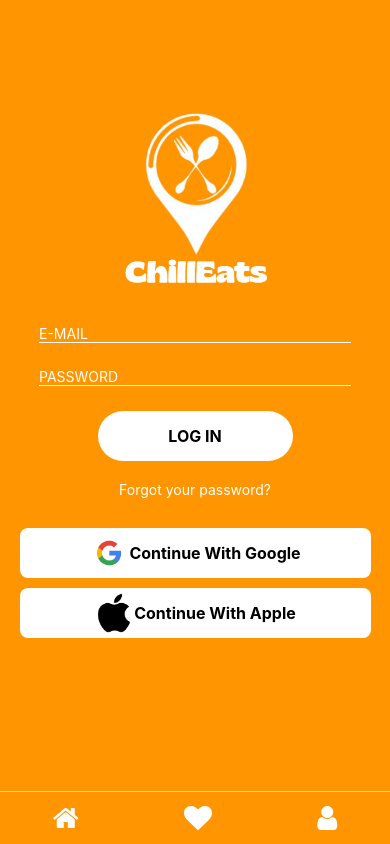
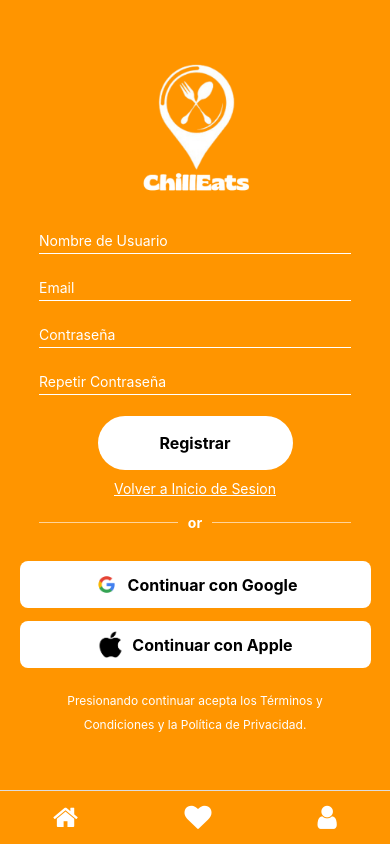
Before and after one commit to ValentinMaraffio/ChillEats, a React Native app: screen / in a window 390 px wide. Built offline with nearby package versions, Linux system fonts and the light colour scheme.

Commit message:
Login y Register terminados, favoritos empezado

```diff
--- a/App.tsx
+++ b/App.tsx
@@ -1,25 +1,33 @@
+import 'react-native-gesture-handler'; // 👈 Importalo arriba del todo, antes que nada
 import React from 'react';
 import { NavigationContainer } from '@react-navigation/native';
 import { createNativeStackNavigator } from '@react-navigation/native-stack';
+import MainScreen from './screens/main';
+import LoginScreen from './screens/login';
+import RegisterScreen from './screens/register';
+import FavoritesScreen from './screens/favorites';
+import { GestureHandlerRootView } from 'react-native-gesture-handler';
 
-import Login from './screens/login';
-import Main from './screens/main';
-import Register from './screens/register';
-import { RootStackParamList } from './index';
+export type RootStackParamList = {
+  Main: undefined;
+  Login: undefined;
+  Register: undefined;
+  Favorites: undefined;
+};
 
 const Stack = createNativeStackNavigator<RootStackParamList>();
 
 export default function App() {
   return (
-    <NavigationContainer>
-      <Stack.Navigator
-        initialRouteName="Login"
-        screenOptions={{ headerShown: false }}
-      >
-        <Stack.Screen name="Main" component={Main} />
-        <Stack.Screen name="Login" component={Login} />
-        <Stack.Screen name="Register" component={Register} />
-      </Stack.Navigator>
-    </NavigationContainer>
+    <GestureHandlerRootView style={{ flex: 1 }}>
+      <NavigationContainer>
+        <Stack.Navigator initialRouteName="Register" screenOptions={{ headerShown: false }}>
+          <Stack.Screen name="Main" component={MainScreen} />
+          <Stack.Screen name="Login" component={LoginScreen} />
+          <Stack.Screen name="Register" component={RegisterScreen} />
+          <Stack.Screen name="Favorites" component={FavoritesScreen} />
+        </Stack.Navigator>
+      </NavigationContainer>
+    </GestureHandlerRootView>
   );
 }
--- a/package.json
+++ b/package.json
@@ -18,12 +18,13 @@
     "expo-status-bar": "~2.0.1",
     "react": "18.3.1",
     "react-native": "0.76.9",
-    "react-native-gesture-handler": "~2.20.2",
     "react-native-maps": "1.18.0",
     "react-native-reanimated": "~3.16.1",
+    "react-native-responsive-screen": "^1.4.2",
     "react-native-safe-area-context": "4.12.0",
     "react-native-screens": "~4.4.0",
-    "react-native-vector-icons": "^10.2.0"
+    "react-native-vector-icons": "^10.2.0",
+    "react-native-gesture-handler": "~2.20.2"
   },
   "devDependencies": {
     "@babel/core": "^7.25.2",
--- /dev/null
+++ b/screens/favorites.tsx
@@ -0,0 +1,102 @@
+import { StatusBar } from 'expo-status-bar';
+import { StyleSheet, TouchableOpacity, Text, View, Image, TextInput, Pressable } from 'react-native';
+import { FontAwesome } from '@expo/vector-icons';
+import { useNavigation } from '@react-navigation/native';
+import { RootStackParamList } from '../index';
+import { NativeStackNavigationProp } from '@react-navigation/native-stack';
+import { widthPercentageToDP as wp, heightPercentageToDP as hp } from 'react-native-responsive-screen';
+
+const icon = require('../assets/img/icon-1.png');
+const googleLogo = require('../assets/img/googleLogo.png');
+const appleLogo = require('../assets/img/appleLogo.png');
+
+export default function App() {
+  const navigation = useNavigation<NativeStackNavigationProp<RootStackParamList>>();
+
+  return (
+    <View style={styles.container}>
+      <View style={styles.content}>
+        <Image source={icon} style={{ width: wp('50%'), height: wp('50%'), marginTop: hp('10%') }} />
+
+        <TextInput
+          style={styles.TextInput}
+          placeholder='E-MAIL'
+          placeholderTextColor={'white'}
+        />
+
+        <TextInput
+          style={styles.TextInput}
+          placeholder='PASSWORD'
+          placeholderTextColor={'white'}
+        />
+
+        <TouchableOpacity
+          style={styles.loginButton}
+          onPress={() => alert('¡Botón presionado!')}>
+          <Text style={styles.buttonText}>LOG IN</Text>
+        </TouchableOpacity>
+
+        <Pressable onPress={() => alert('Texto como botón')}>
+          <Text style={{ color: 'white', margin: hp('2%') }}>Forgot your password?</Text>
+        </Pressable>
+
+        <TouchableOpacity
+          style={styles.continueButton}
+          onPress={() => alert('¡Botón presionado!')}>
+          <Image source={googleLogo} style={{ width: wp('10%'), height: wp('10%') }} />
+          <Text style={styles.buttonText}>Continue With Google</Text>
+        </TouchableOpacity>
+
+        <TouchableOpacity
+          style={styles.continueButton}
+          onPress={() => alert('¡Botón presionado!')}>
+          <Image source={appleLogo} style={{ width: wp('10%'), height: wp('10%') }} />
+          <Text style={styles.buttonText}>Continue With Apple</Text>
+        </TouchableOpacity>
+      </View>
+
+      <View style={styles.bottomNav}>
+        <TouchableOpacity onPress={() => navigation.navigate('Main')}>
+          <FontAwesome name="home" size={wp('7%')} color="white" />
+        </TouchableOpacity>
+
+        <TouchableOpacity>
+          <FontAwesome name="heart" size={wp('7%')} color="white" />
+        </TouchableOpacity>
+
+        <TouchableOpacity onPress={() => navigation.navigate('Register')}>
+          <FontAwesome name="user" size={wp('7%')} color="white" />
+        </TouchableOpacity>
+      </View>
+
+      <StatusBar style="light" />
+    </View>
+  );
+}
+
+const styles = StyleSheet.create({
+  container: {
+    flex: 1,
+    backgroundColor: '#ff9500',
+    justifyContent: 'center',
+  },
+
+  bottomNav: {
+    position: 'absolute',
+    bottom: 0,
+    left: 0,
+    right: 0,
+    flexDirection: 'row',
+    justifyContent: 'space-around',
+    alignItems: 'center',
+    paddingVertical: hp('1.5%'),
+    borderTopWidth: 1,
+    borderColor: '#ddd',
+    backgroundColor: '#ff9500',
+  },
+  content: {
+    flex: 1,
+    alignItems: 'center',
+    justifyContent: 'flex-start',
+  },
+});
--- a/screens/login.tsx
+++ b/screens/login.tsx
@@ -1,114 +1,171 @@
 import { StatusBar } from 'expo-status-bar';
-import { StyleSheet, TouchableOpacity, Text, View, Image, TextInput, Pressable } from 'react-native';
+import {
+  StyleSheet,
+  TouchableOpacity,
+  Text,
+  View,
+  Image,
+  TextInput,
+  Pressable,
+  ScrollView,
+  KeyboardAvoidingView,
+  Platform,
+  Keyboard,
+  TouchableWithoutFeedback,
+} from 'react-native';
 import { FontAwesome } from '@expo/vector-icons';
 import { useNavigation } from '@react-navigation/native';
 import { RootStackParamList } from '../index';
 import { NativeStackNavigationProp } from '@react-navigation/native-stack';
+import { widthPercentageToDP as wp, heightPercentageToDP as hp } from 'react-native-responsive-screen';
 
 const icon = require('../assets/img/icon-1.png');
 const googleLogo = require('../assets/img/googleLogo.png');
 const appleLogo = require('../assets/img/appleLogo.png');
 
-export default function App() {
+export default function LoginScreen() {
   const navigation = useNavigation<NativeStackNavigationProp<RootStackParamList>>();
 
   return (
-    <View style={styles.container}>
+    <KeyboardAvoidingView
+      style={{ flex: 1 }}
+      behavior={Platform.OS === 'ios' ? 'padding' : undefined}
+    >
+      <TouchableWithoutFeedback onPress={Keyboard.dismiss}>
+        <ScrollView
+          contentContainerStyle={styles.scrollContent}
+          keyboardShouldPersistTaps="handled"
+        >
           <View style={styles.content}>
-        <Image source={icon} style={{ width: 200, height: 200, marginTop: 100 }} />
-
-        <TextInput
-          style={styles.TextInput}
-          placeholder='E-MAIL'
-          placeholderTextColor={'white'}
+            <Image
+              source={icon}
+              style={{ width: wp('50%'), height: wp('50%'), marginTop: hp('10%') }}
+              resizeMode="contain"
             />
 
             <TextInput
               style={styles.TextInput}
-          placeholder='PASSWORD'
-          placeholderTextColor={'white'}
+              placeholder="Email"
+              placeholderTextColor="white"
+              keyboardType="email-address"
+            />
+
+            <TextInput
+              style={styles.TextInput}
+              placeholder="Contraseña"
+              placeholderTextColor="white"
+              secureTextEntry
             />
 
             <TouchableOpacity
               style={styles.loginButton}
-          onPress={() => alert('¡Botón presionado!')}>
-          <Text style={styles.buttonText}>LOG IN</Text>
+              onPress={() => alert('¡Botón presionado!')}
+            >
+              <Text style={styles.buttonText}>Iniciar Sesión</Text>
             </TouchableOpacity>
 
             <Pressable onPress={() => alert('Texto como botón')}>
-          <Text style={{ color: 'white', margin: 20 }}>Forgot your password?</Text>
+              <Text style={styles.forgotText}>¿Olvidaste tu contraseña?</Text>
             </Pressable>
 
-        <TouchableOpacity
-          style={styles.continueButton}
-          onPress={() => alert('¡Botón presionado!')}>
-          <Image source={googleLogo} style={{ width: 40, height: 40 }} />
-          <Text style={styles.buttonText}>Continue With Google</Text>
+            <TouchableOpacity onPress={() => navigation.navigate('Register')}>
+              <Text style={styles.registerText}>¿No tienes cuenta? Registrate</Text>
             </TouchableOpacity>
 
             <TouchableOpacity
               style={styles.continueButton}
-          onPress={() => alert('¡Botón presionado!')}>
-          <Image source={appleLogo} style={{ width: 40, height: 40 }} />
-          <Text style={styles.buttonText}>Continue With Apple</Text>
+              onPress={() => alert('¡Botón presionado!')}
+            >
+              <Image source={googleLogo} style={{ width: wp('7%'), height: wp('7%') }} />
+              <Text style={styles.buttonText}>Continuar con Google</Text>
+            </TouchableOpacity>
+
+            <TouchableOpacity
+              style={styles.continueButton}
+              onPress={() => alert('¡Botón presionado!')}
+            >
+              <Image source={appleLogo} style={{ width: wp('7%'), height: wp('7%') }} />
+              <Text style={styles.buttonText}>Continuar con Apple</Text>
             </TouchableOpacity>
           </View>
+        </ScrollView>
+      </TouchableWithoutFeedback>
 
       <View style={styles.bottomNav}>
         <TouchableOpacity onPress={() => navigation.navigate('Main')}>
-          <FontAwesome name="home" size={28} color="white" />
+          <FontAwesome name="home" size={wp('7%')} color="white" />
         </TouchableOpacity>
 
-        <TouchableOpacity onPress={() => alert('Buscar')}>
-          <FontAwesome name="heart" size={28} color="white" />
+        <TouchableOpacity onPress={() => navigation.navigate('Favorites')}>
+          <FontAwesome name="heart" size={wp('7%')} color="white" />
         </TouchableOpacity>
 
-        <TouchableOpacity onPress={() => alert('Perfil')}>
-          <FontAwesome name="user" size={28} color="white" />
+        <TouchableOpacity>
+          <FontAwesome name="user" size={wp('7%')} color="white" />
         </TouchableOpacity>
       </View>
 
       <StatusBar style="light" />
-    </View>
+    </KeyboardAvoidingView>
   );
 }
 
 const styles = StyleSheet.create({
-  container: {
-    flex: 1,
+  scrollContent: {
+    alignItems: 'center',
+    justifyContent: 'flex-start',
+    paddingBottom: hp('15%'),
     backgroundColor: '#ff9500',
-    justifyContent: 'center',
+    width: '100%',
+  },
+  content: {
+    alignItems: 'center',
+    justifyContent: 'flex-start',
+    width: '100%',
   },
   TextInput: {
     borderBottomWidth: 1,
     borderColor: 'white',
-    width: '80%',
-    marginTop: 25,
+    width: wp('80%'),
+    marginTop: hp('2.5%'),
     color: 'white',
+    paddingVertical: hp('0.5%'),
   },
   loginButton: {
     backgroundColor: 'white',
-    paddingVertical: 15,
-    borderRadius: 30,
-    marginTop: 25,
-    width: '50%',
-    display: 'flex',
+    paddingVertical: hp('2%'),
+    borderRadius: wp('8%'),
+    marginTop: hp('2.5%'),
+    width: wp('50%'),
   },
   buttonText: {
     color: 'black',
     fontWeight: 'bold',
-    fontSize: 16,
+    fontSize: wp('4%'),
     textAlign: 'center',
+  },
+  forgotText: {
+    color: 'white',
+    margin: hp('2%'),
+    fontSize: wp('3.5%'),
+    textDecorationLine: 'underline',
+  },
+  registerText: {
+    color: 'white',
+    fontSize: wp('3.5%'),
+    textDecorationLine: 'underline',
+    marginBottom: hp('2%'),
   },
   continueButton: {
     flexDirection: 'row',
     alignItems: 'center',
     justifyContent: 'center',
     backgroundColor: 'white',
-    paddingVertical: 5,
-    borderRadius: 8,
-    marginTop: 10,
-    width: '90%',
+    paddingVertical: hp('1.2%'),
+    borderRadius: wp('2%'),
+    marginTop: hp('1.5%'),
+    width: wp('90%'),
+    gap: wp('2%'),
   },
   bottomNav: {
     position: 'absolute',
@@ -118,14 +175,9 @@
     flexDirection: 'row',
     justifyContent: 'space-around',
     alignItems: 'center',
-    paddingVertical: 12,
+    paddingVertical: hp('1.5%'),
     borderTopWidth: 1,
     borderColor: '#ddd',
     backgroundColor: '#ff9500',
   },
-  content: {
-    flex: 1,
-    alignItems: 'center',
-    justifyContent: 'flex-start',
-  },
 });
--- a/screens/main.tsx
+++ b/screens/main.tsx
@@ -21,7 +21,7 @@
 import { useNavigation } from '@react-navigation/native';
 import { NativeStackNavigationProp } from '@react-navigation/native-stack';
 
-export default function App() {
+export default function MainScreen() {
   const navigation = useNavigation<NativeStackNavigationProp<RootStackParamList>>();
   const [location, setLocation] = useState(null);
   const mapRef = useRef(null);
@@ -96,24 +96,26 @@
         </TouchableWithoutFeedback>
       </KeyboardAvoidingView>
 
+      {/* Sombra falsa hacia arriba */}
+      <View style={styles.shadowOverlay} />
+
       {/* Barra inferior */}
       <View style={styles.bottomNav}>
         <TouchableOpacity onPress={() => navigation.navigate('Main')}>
           <FontAwesome name="home" size={28} color="white" />
         </TouchableOpacity>
 
-  <TouchableOpacity onPress={() => alert('Buscar')}>
+        <TouchableOpacity onPress={() => navigation.navigate('Favorites')}>
           <FontAwesome name="heart" size={28} color="white" />
         </TouchableOpacity>
 
-  <TouchableOpacity onPress={() => navigation.navigate('Register')}>
+        <TouchableOpacity onPress={() => navigation.navigate('Login')}>
           <FontAwesome name="user" size={28} color="white" />
         </TouchableOpacity>
       </View>
     </SafeAreaView>
   );
 }
-
 
 
 const styles = StyleSheet.create({
@@ -160,6 +162,15 @@
     fontSize: 12,
     color: '#000',
   },
+  shadowOverlay: {
+    position: 'absolute',
+    bottom: 59,
+    width: '100%',
+    height: 3,
+    backgroundColor: '#000',
+    opacity: 0.5,
+    zIndex: 9,
+  },
   bottomNav: {
     position: 'absolute',
     bottom: 0,
@@ -171,5 +182,6 @@
     alignItems: 'center',
     borderTopWidth: 0.5,
     borderColor: '#eee',
+    zIndex: 10,
   },
 });
--- a/screens/register.tsx
+++ b/screens/register.tsx
@@ -1,56 +1,86 @@
 import { StatusBar } from 'expo-status-bar';
-import { StyleSheet, TouchableOpacity, Text, View, Image, TextInput, Button, Pressable } from 'react-native';
+import {
+  StyleSheet,
+  TouchableOpacity,
+  Text,
+  View,
+  Image,
+  TextInput,
+  ScrollView,
+  KeyboardAvoidingView,
+  Platform,
+  Keyboard,
+  TouchableWithoutFeedback,
+} from 'react-native';
 import { FontAwesome } from '@expo/vector-icons';
 import { RootStackParamList } from '../index';
 import { useNavigation } from '@react-navigation/native';
 import { NativeStackNavigationProp } from '@react-navigation/native-stack';
+import {
+  widthPercentageToDP as wp,
+  heightPercentageToDP as hp,
+} from 'react-native-responsive-screen';
 
 const icon = require('../assets/img/icon-1.png');
 const googleLogo = require('../assets/img/googleLogo.png');
 const appleLogo = require('../assets/img/appleLogo.png');
 
-export default function App() {
+export default function RegisterScreen() {
   const navigation = useNavigation<NativeStackNavigationProp<RootStackParamList>>();
+
   return (
-
+    <KeyboardAvoidingView
+      style={{ flex: 1 }}
+      behavior={Platform.OS === 'ios' ? 'padding' : undefined}
+    >
+      <TouchableWithoutFeedback onPress={Keyboard.dismiss}>
+        <ScrollView
+          contentContainerStyle={styles.scrollContent}
+          keyboardShouldPersistTaps="handled"
+        >
           <View style={styles.container}>
-
-      <View style={styles.content}>
-
-        <Image source={icon} style={{ width: 180, height: 180, marginTop: 80 }}/>
-
-        <TextInput
-          style={styles.TextInput}
-          placeholder='USERNAME'
-          placeholderTextColor={'white'}
+            <Image
+              source={icon}
+              style={{ width: wp('40%'), height: wp('40%'), marginTop: hp('6%') }}
+              resizeMode="contain"
             />
 
             <TextInput
               style={styles.TextInput}
-          placeholder='E-MAIL'
-          placeholderTextColor={'white'}
+              placeholder="Nombre de Usuario"
+              placeholderTextColor="white"
             />
             <TextInput
               style={styles.TextInput}
-            placeholder='PASSWORD'
-            placeholderTextColor={'white'}
+              placeholder="Email"
+              placeholderTextColor="white"
+              keyboardType="email-address"
             />
             <TextInput
               style={styles.TextInput}
-            placeholder='REPEAT PASSWORD'
-            placeholderTextColor={'white'}
+              placeholder="Contraseña"
+              placeholderTextColor="white"
+              secureTextEntry
+            />
+            <TextInput
+              style={styles.TextInput}
+              placeholder="Repetir Contraseña"
+              placeholderTextColor="white"
+              secureTextEntry
             />
 
             <TouchableOpacity
               style={styles.signInButton}
-          onPress={() => alert('¡Botón presionado!')}>
-          <Text style={styles.buttonText}>SIGN IN</Text>
+              onPress={() => alert('¡Botón presionado!')}
+            >
+              <Text style={styles.buttonText}>Registrar</Text>
             </TouchableOpacity>
 
             <TouchableOpacity
-          style={styles.signInButton}
-          onPress={() => alert('¡Botón presionado!')}>
-          <Text style={styles.buttonText}>LOGIN</Text>
+              style={styles.login}
+              onPress={() => navigation.navigate('Login')}
+            >
+              <Text style={styles.buttonTextLogin}>Volver a Inicio de Sesion</Text>
             </TouchableOpacity>
 
             <View style={styles.dividerContainer}>
@@ -59,131 +89,129 @@
               <View style={styles.line} />
             </View>
 
-
             <TouchableOpacity
-
               style={styles.continueButton}
-          onPress={() => alert('¡Botón presionado!')}>
-          <Image source={googleLogo} style={{ width:40, height:40 }}/>
-          <Text style={styles.buttonText}>Continue With Google</Text>
-
+              onPress={() => alert('¡Botón presionado!')}
+            >
+              <Image source={googleLogo} style={{ width: wp('7%'), height: wp('7%') }} />
+              <Text style={styles.buttonText}>Continuar con Google</Text>
             </TouchableOpacity>
 
             <TouchableOpacity
-
               style={styles.continueButton}
-          onPress={() => alert('¡Botón presionado!')}>
-          <Image source={appleLogo} style={{ width:40, height:40 }}/>
-          <Text style={styles.buttonText}>Continue With Apple</Text>
-
+              onPress={() => alert('¡Botón presionado!')}
+            >
+              <Image source={appleLogo} style={{ width: wp('7%'), height: wp('7%') }} />
+              <Text style={styles.buttonText}>Continuar con Apple</Text>
             </TouchableOpacity>
 
-        <Text style={styles.TermsText}>By clicking continue, you agree to our Terms of Service and Privacy Policy</Text>
-
-
-
-
+            <Text style={styles.TermsText}>
+              Presionando continuar acepta los Términos y Condiciones y la Política de Privacidad.
+            </Text>
           </View>
+        </ScrollView>
+      </TouchableWithoutFeedback>
 
       <View style={styles.bottomNav}>
         <TouchableOpacity onPress={() => navigation.navigate('Main')}>
-    <FontAwesome name="home" size={28} color="white" />
+          <FontAwesome name="home" size={wp('7%')} color="white" />
         </TouchableOpacity>
 
-  <TouchableOpacity onPress={() => alert('Buscar')}>
-    <FontAwesome name="heart" size={28} color="white" />
+        <TouchableOpacity onPress={() => navigation.navigate('Favorites')}>
+          <FontAwesome name="heart" size={wp('7%')} color="white" />
         </TouchableOpacity>
 
-  <TouchableOpacity onPress={() => navigation.navigate('Register')}>
-    <FontAwesome name="user" size={28} color="white" />
+        <TouchableOpacity>
+          <FontAwesome name="user" size={wp('7%')} color="white" />
         </TouchableOpacity>
       </View>
 
       <StatusBar style="light" />
-    </View>
+    </KeyboardAvoidingView>
   );
 }
 
 const styles = StyleSheet.create({
-
   container: {
-    flex: 1,
     backgroundColor: '#ff9500',
-    justifyContent: 'center',
+    alignItems: 'center',
+    paddingBottom: hp('4%'),
+    width: '100%',
   },
-
+  scrollContent: {
+    alignItems: 'center',
+    justifyContent: 'flex-start',
+    paddingBottom: hp('15%'),
+    backgroundColor: '#ff9500',
+  },
   TextInput: {
     borderBottomWidth: 1,
     borderColor: 'white',
-    width: '80%',
-    marginTop: 25,
-    color:'white',
+    width: wp('80%'),
+    marginTop: hp('2.5%'),
+    color: 'white',
+    paddingVertical: hp('0.5%'),
   },
-  TermsText:{
-    color: 'white',
-    textAlign: 'center',
-    width: '80%',
-    marginTop: 20,
-    fontSize: 13,
-    lineHeight: 18,
-  },
-
   signInButton: {
     backgroundColor: 'white',
-    paddingVertical: 15,
-    borderRadius: 30,
-    marginTop: 25,
-    width: '50%',
+    paddingVertical: hp('2%'),
+    borderRadius: wp('8%'),
+    marginTop: hp('2.5%'),
+    width: wp('50%'),
     display: 'flex',
   },
-
-  loginInButton: {
-    backgroundColor: 'white',
-    paddingVertical: 15,
-    borderRadius: 30,
-    marginTop: 25,
-    width: '50%',
-    display: 'flex',
+  login: {
+    marginTop: hp('1.2%'),
   },
-
+  buttonText: {
+    color: 'black',
+    fontWeight: 'bold',
+    fontSize: wp('4%'),
+    textAlign: 'center',
+  },
+  buttonTextLogin: {
+    color: 'white',
+    fontWeight: '400',
+    fontSize: wp('3.5%'),
+    textAlign: 'center',
+    textDecorationLine: 'underline',
+  },
   dividerContainer: {
     flexDirection: 'row',
     alignItems: 'center',
-    marginVertical: 20,
+    marginVertical: hp('2%'),
+    width: wp('80%'),
   },
-
   line: {
     flex: 1,
     height: 1,
     backgroundColor: '#fff',
     opacity: 0.6,
   },
-
   dividerText: {
-    marginHorizontal: 10,
+    marginHorizontal: wp('2.5%'),
     color: '#fff',
     fontWeight: 'bold',
   },
-
-
-  buttonText: {
-    color: 'black',
-    fontWeight: 'bold',
-    fontSize: 16,
-    textAlign: 'center',
-  },
-
   continueButton: {
     flexDirection: 'row',
     alignItems: 'center',
     justifyContent: 'center',
     backgroundColor: 'white',
-    paddingVertical: 5,
-    borderRadius: 8,
-    marginTop: 10,
-    width: '90%',
+    paddingVertical: hp('1.2%'),
+    borderRadius: wp('2%'),
+    marginTop: hp('1.5%'),
+    width: wp('90%'),
+    gap: wp('2%'),
   },
-
+  TermsText: {
+    color: 'white',
+    textAlign: 'center',
+    width: wp('80%'),
+    marginTop: hp('2.5%'),
+    fontSize: wp('3.2%'),
+    lineHeight: hp('2.8%'),
+  },
   bottomNav: {
     position: 'absolute',
     bottom: 0,
@@ -192,15 +220,9 @@
     flexDirection: 'row',
     justifyContent: 'space-around',
     alignItems: 'center',
-    paddingVertical: 12,
+    paddingVertical: hp('1.5%'),
     borderTopWidth: 1,
     borderColor: '#ddd',
     backgroundColor: '#ff9500',
   },
-
-  content: {
-    flex: 1,
-    alignItems: 'center',
-    justifyContent: 'flex-start',
-  },
 });
```
Also changed, not shown: 1 other file (tests, documents, lock files or other folders). Lines whose indentation alone changed are shown as unchanged.
